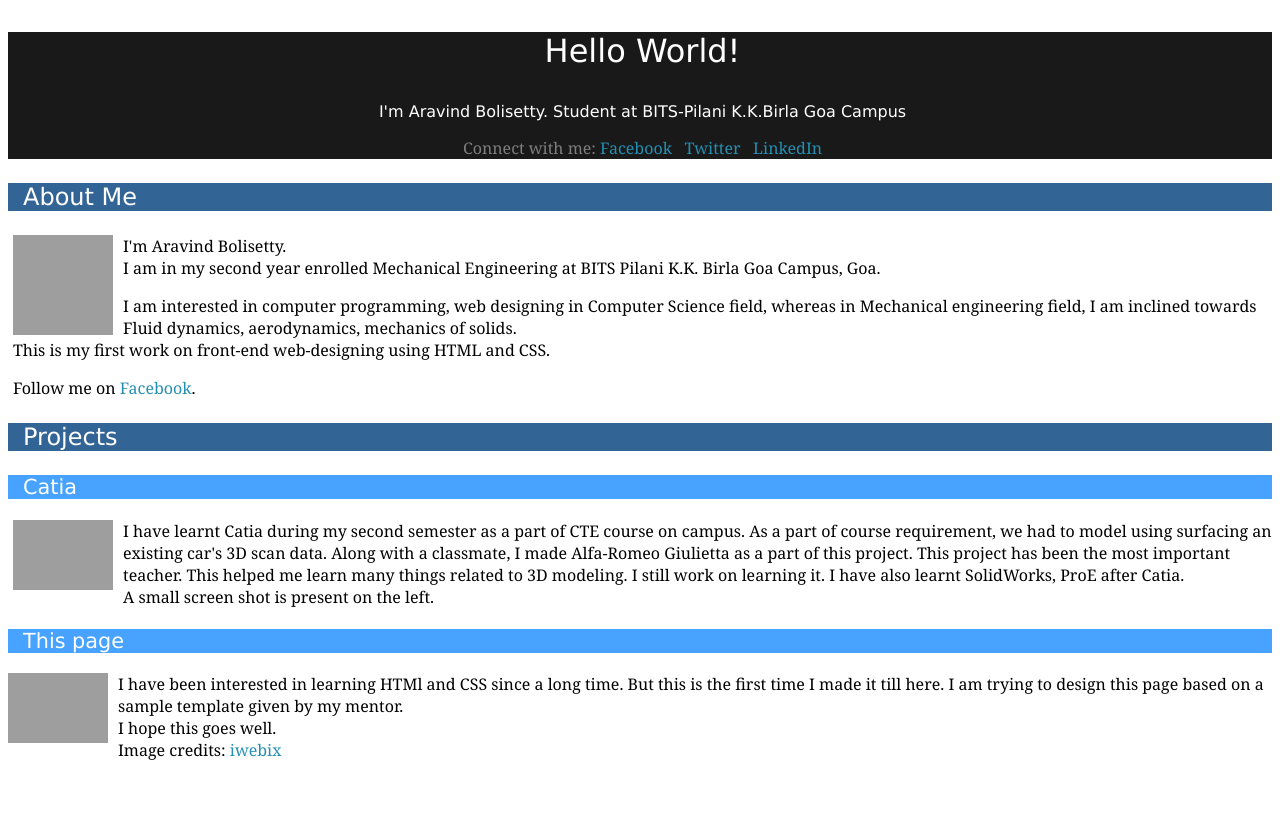
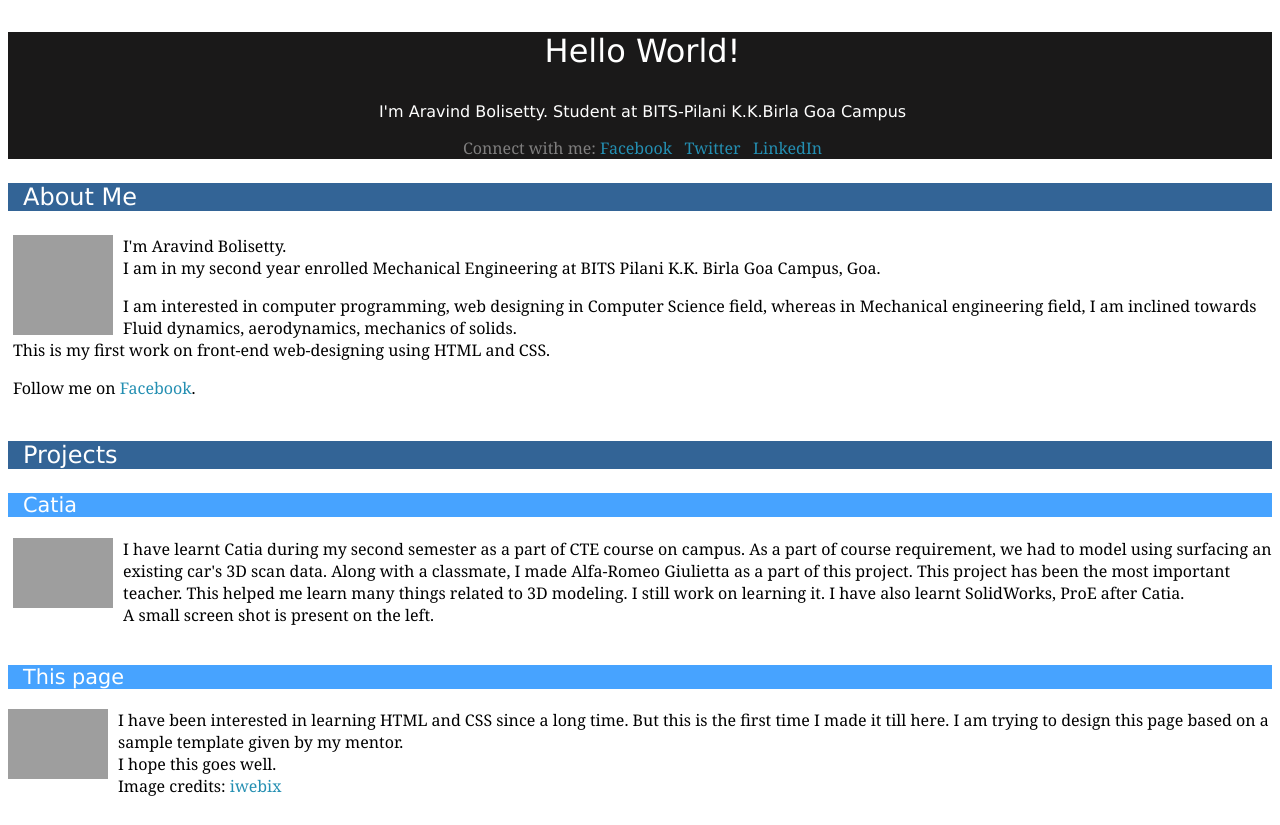
Before and after one commit to aravindbolisetty/aravindbolisetty.github.io, a plain HTML site: page index.html in a window 1280 px wide. Before the commit the page ends 800 px from the top, so only its background shows below. Drawn offline with Linux system fonts and the light colour scheme; grey boxes are pictures that could not be loaded.

Commit message:
checkpoint3

```diff
--- a/index.html
+++ b/index.html
@@ -24,17 +24,17 @@
 		<div id="Projects">
 			<p class='h2'>Projects</p>
 
-
+			<div>
 			<p class='h3'>Catia</p>
 
 			<p><img src="https://lh3.googleusercontent.com/-WNRT-XfQMXA/VhZhT0-Im3I/AAAAAAAABAc/gKBG8hwOR7w/s128-Ic42/3.jpg" style="width:100px ; height:70px">I have learnt Catia during my second semester as a part of CTE course on campus. As a part of course requirement, we had to model using surfacing an existing car's 3D scan data. Along with a classmate, I made Alfa-Romeo Giulietta as a part of this project. This project has been the most important teacher. This helped me learn many things related to 3D modeling. I still work on learning it. I have also learnt SolidWorks, ProE after Catia. <br>A small screen shot is present on the left.</p>
+			</div>
 
-
-
+			<div>
 			<p class='h3'>This page</p>
 			<img src="http://www.iwebix.de/wp-content/uploads/2011/01/webdesign-628x284.jpg" style="width:100px ;height:70px">
-			<p>I have been interested in learning HTMl and CSS since a long time. But this is the first time I made it till here. I am trying to design this page based on a sample template given by my mentor. <br>I hope this goes well.<br>Image credits: <a href="www.iwebix.de">iwebix</a></p>
-
+			<p>I have been interested in learning HTML and CSS since a long time. But this is the first time I made it till here. I am trying to design this page based on a sample template given by my mentor. <br>I hope this goes well.<br>Image credits: <a href="www.iwebix.de">iwebix</a></p>
+			</div>
 		</div>
 
 	</body>
--- a/stylesheet.css
+++ b/stylesheet.css
@@ -1,3 +1,7 @@
+div{
+	padding-bottom: 2px;
+}
+
 img{
 	border: 0px;
 	float: left;
```
